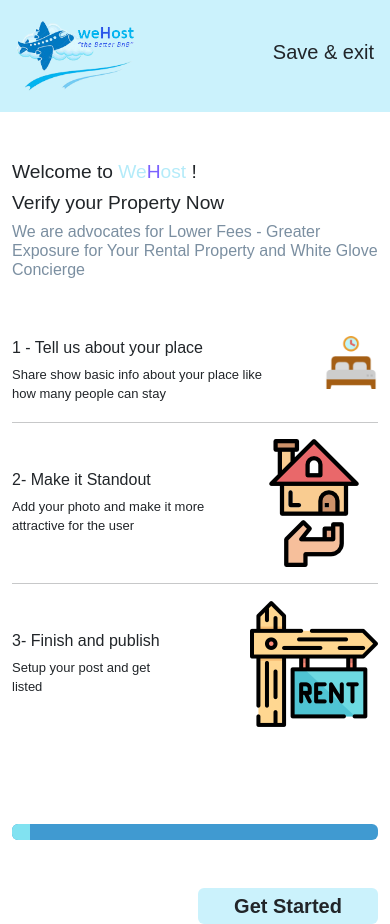
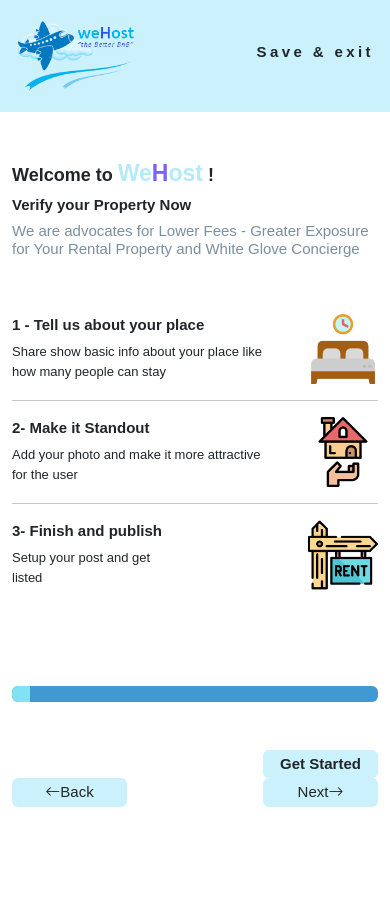
Before and after one commit to BalteeBhaii/WeHost, a React (Create React App) app: page /property in a window 390 px wide. After the commit the page ends 844 px from the top, so only its background shows below. Built offline with nearby package versions, Linux system fonts and the light colour scheme.

Commit message:
property buttons

```diff
--- a/src/components/verifyPropertyComponent/propertyHeader.js
+++ b/src/components/verifyPropertyComponent/propertyHeader.js
@@ -7,7 +7,7 @@ const PropertyHeader = () => {
                     <div className='propertyHeaderWidth'>
                         <img src='/images/logo.png' width={'100%'} height={'100%'}/>
                     </div>
-                    <div style={{fontFamily: 'Laila'}}>
+                    <div className='headerText'>
                         <h5>Save & exit</h5>
                     </div>
                 </div>
--- a/src/components/verifyPropertyComponent/welcome.js
+++ b/src/components/verifyPropertyComponent/welcome.js
@@ -3,8 +3,8 @@ const Welcome = () => {
     return (
         <div className='row align-items-center mt-5'>
             <div className='col-12 col-lg-6 mb-5 welcome-text'>
-                <h1>Welcome to <span style={{color: '#B4EBF9'}}>We<span style={{color: '#7B61FF'}}>H</span>ost</span> !</h1>
-                <h1 className=''>Verify your Property Now</h1>
+                <h1>Welcome to <span>We<span style={{color: '#7B61FF'}}>H</span>ost</span> !</h1>
+                <h2 className=''>Verify your Property Now</h2>
                 <h6 className='' style={{color: '#7B8FA1'}}>We are advocates for Lower Fees - Greater Exposure for Your Rental Property and White Glove Concierge </h6>
             </div>
             <div className='col-12 col-lg-6 mb-5 welcome-text'>
@@ -14,7 +14,7 @@ const Welcome = () => {
                         <p className='mb-0'>Share show basic info about your place like how many people can stay</p>
                     </div>
                     <div className='welcome-images'>
-                        <img src='/images/bed.png' alt='bed' width={'100%'}/>
+                        <img src='/images/bed.png' alt='bed' />
                     </div>
                 </div>
                 <hr></hr>
@@ -23,8 +23,8 @@ const Welcome = () => {
                         <h3>2- Make it Standout</h3>
                         <p className='mb-0'>Add your photo and make  it more attractive for the user</p>
                     </div>
-                    <div>
-                        <img src='/images/bed2.png' alt='bed'/>
+                    <div className='welcome-images'>
+                        <img src='/images/bed2.png' alt='bed' />
                     </div>
                 </div>
                 <hr></hr>
@@ -33,8 +33,8 @@ const Welcome = () => {
                         <h3>3- Finish and publish</h3>
                         <p className='mb-0'>Setup your post  and get listed</p>
                     </div>
-                    <div>
-                        <img src='/images/bed3.png' alt='bed'/>
+                    <div className='welcome-images'>
+                        <img src='/images/bed3.png' alt='bed' />
                     </div>
                 </div>
             </div>
--- a/src/globalcss/styles.css
+++ b/src/globalcss/styles.css
@@ -196,6 +196,17 @@
 
 
 /* ************************ Verify your property page css ****************** */
+.property-footer-text{
+    background-color: #CBF2FC;
+    width: 115px;
+    font-size: 15px;
+}
+.headerText h5{
+    font-size: 15px;
+    font-weight: 600;
+    letter-spacing: 0.09cm;
+}
+
 .propertyHeaderWidth{
     width: 200px;
     height: 100px;
@@ -204,6 +215,39 @@
 .header-section-padding{
     padding-left: 3rem;
     padding-right: 3rem;
+}
+
+.welcome-text h1{
+    font-size: 20px;
+    font-weight: 600;
+}
+
+.welcome-text span{
+    color: #B4EBF9;
+    font-size: 23px;
+}
+
+.welcome-text h3{
+    font-size: 15px;
+    font-weight: 600;
+}
+.welcome-text p{
+    font-size: small;
+    width: 85%;
+}
+
+.welcome-text h6{
+    font-size: 15px;
+    font-weight: 400;
+}
+
+.welcome-images{
+    width: 100px;
+    height: 100px;
+}
+
+.welcome-images img{
+    height: 100%;
 }
 
 
@@ -299,11 +343,13 @@
     }
 
     .welcome-text h1{
-        font-size: larger;
-    }
-
-    .welcome-text h3{
-        font-size: medium;
+        font-size: 18px;
+        font-weight: 600;
+    }
+
+    .welcome-text h3, h2{
+        font-size: 15px;
+        font-weight: 600;
     }
     .welcome-text p{
         font-size: small;
@@ -312,7 +358,7 @@
 
 
     .welcome-text h6{
-        font-size: medium;
+        font-size: 15px;
         font-weight: 400;
     }
 
@@ -320,6 +366,7 @@
         width: 70px;
         height: 70px;
     }
+
 }
 
 
@@ -830,7 +877,7 @@ input{
    }
    button{
     width: 75px;
-    font-size: 1rem !important;
+    font-size: 15px !important;
     padding: 1px
    }
 }
@@ -1148,7 +1195,7 @@ input{
 @media screen and (max-width: 475px){
     button{
         padding: 2px !important;
-        font-size: 1rem !important;
+        font-size: 15px !important;
     }
     .main-text-size-style h1{
         font-size: 20px !important;
--- a/src/pages/verifyPropertyPage.js
+++ b/src/pages/verifyPropertyPage.js
@@ -14,7 +14,11 @@ const VerifyPropertyPage = () => {
                 <div className="progress-bar" style={{width: '5%', background: '#81E2F1'}}></div>
             </div>
             <div className='text-end'>
-                <button className='btn fw-semibold fs-5' style={{background: '#CBF2FC', width: 180}}>Get Started</button>
+                <button className='btn fw-semibold property-footer-text'>Get Started</button>
+            </div>
+            <div className='d-flex justify-content-between'>
+                <button className='btn property-footer-text'><i class="bi bi-arrow-left"></i>Back</button>
+                <button className='btn property-footer-text'>Next<i class="bi bi-arrow-right"></i></button>
             </div>
         </div>
 
```
